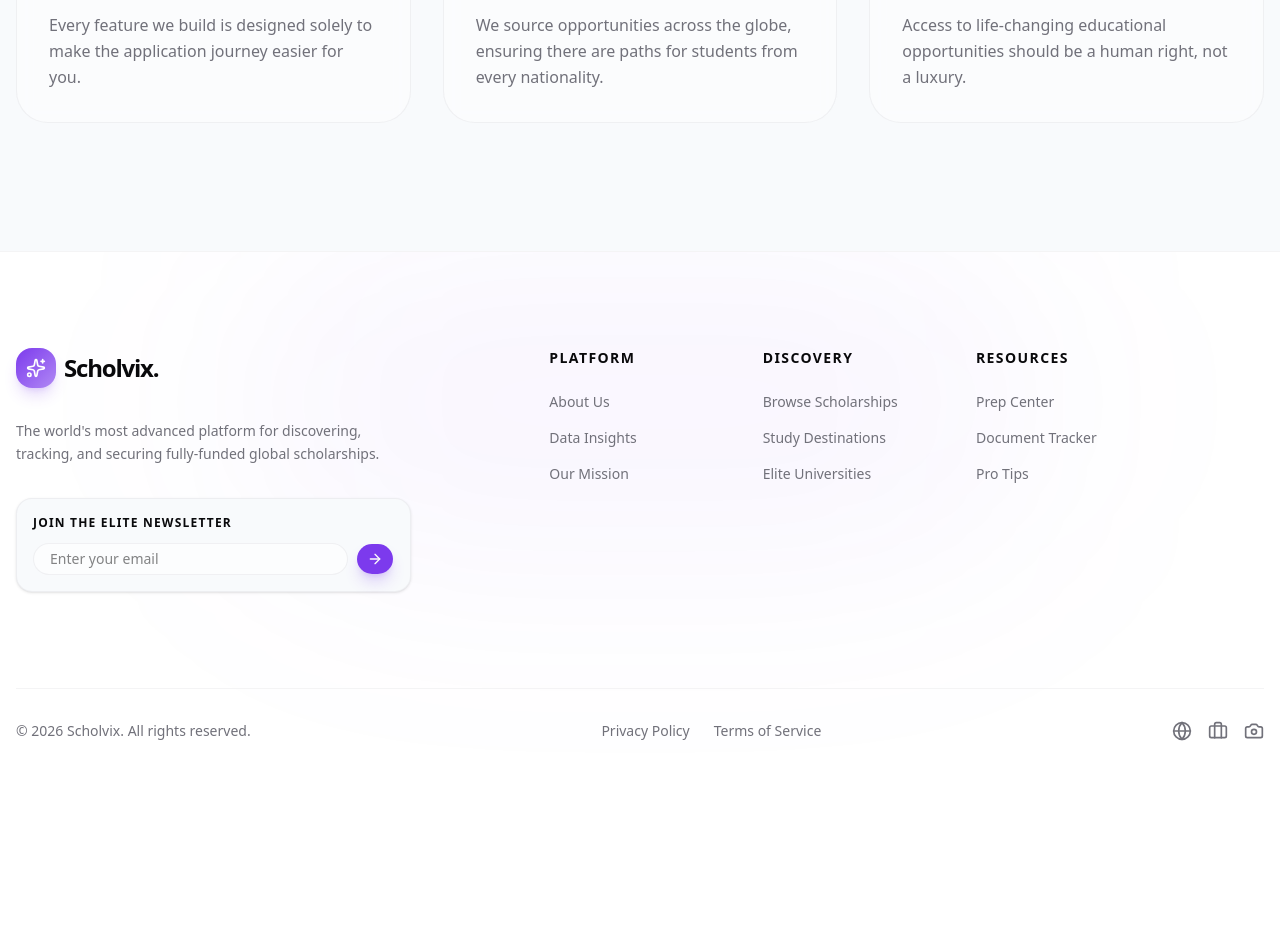
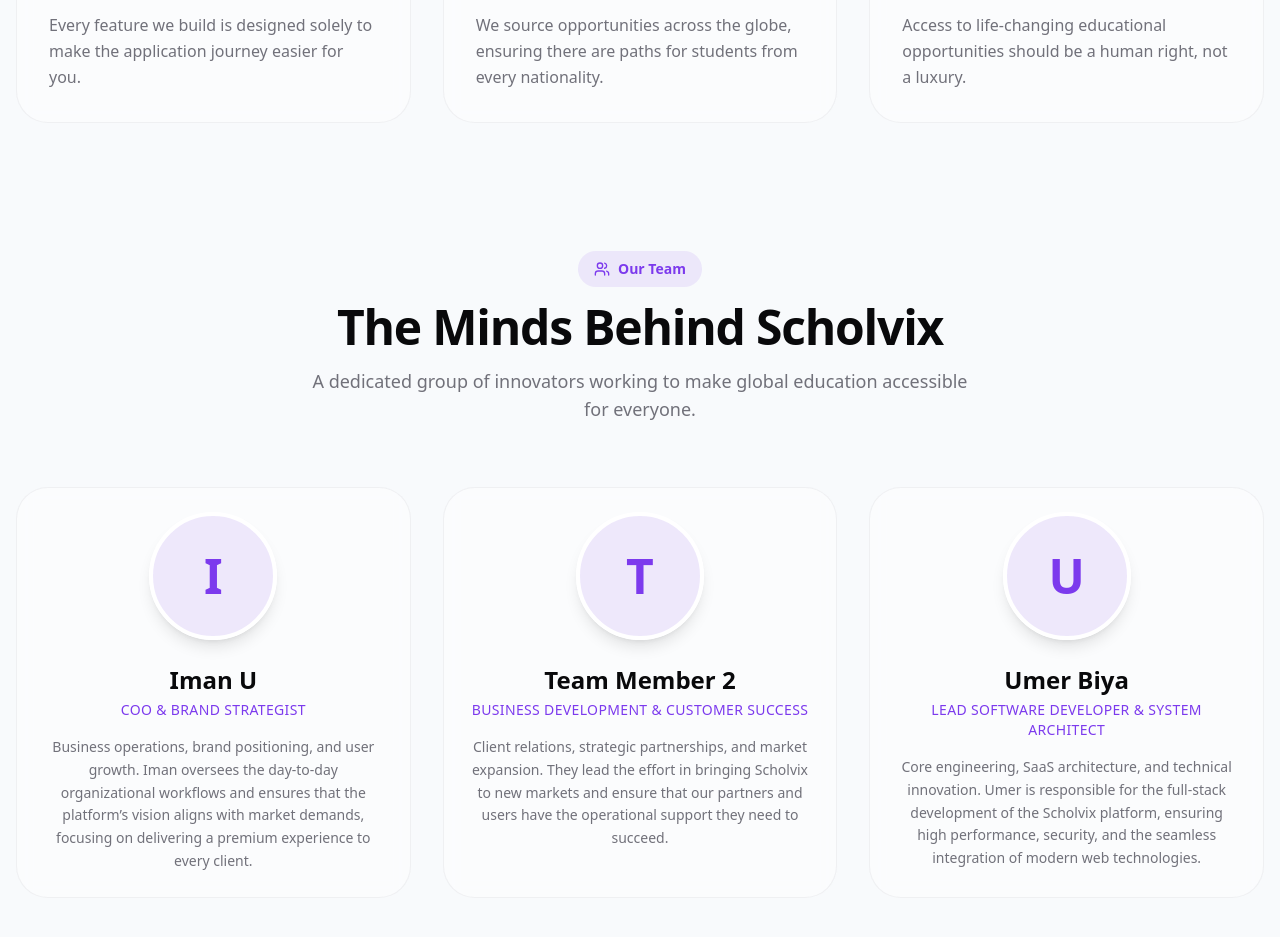
Before and after one commit to Umerbiya/Scholvix, a Next.js app: page /about in a window 1280 px wide. Shown: the part 1507-2444 px from the top of the page. Before the commit the page ends 2344 px from the top, so only its background shows below. Built offline with nearby package versions, Linux system fonts and the light colour scheme.

Commit message:
fix: newnewnew

```diff
--- a/src/app/(public)/about/page.tsx
+++ b/src/app/(public)/about/page.tsx
@@ -1,12 +1,36 @@
 "use client";
 
 import { motion } from "framer-motion";
-import { Sparkles, Heart, Globe, ShieldCheck } from "lucide-react";
+import { Sparkles, Heart, Globe, ShieldCheck, Users } from "lucide-react";
 import Image from "next/image";
+
+const teamMembers = [
+  {
+    name: "Iman U",
+    role: "COO & Brand Strategist",
+    focus:
+      "Business operations, brand positioning, and user growth. Iman oversees the day-to-day organizational workflows and ensures that the platform’s vision aligns with market demands, focusing on delivering a premium experience to every client.",
+    image: "", // Placeholder female professional
+  },
+  {
+    name: "Team Member 2",
+    role: "Business Development & Customer Success",
+    focus:
+      "Client relations, strategic partnerships, and market expansion. They lead the effort in bringing Scholvix to new markets and ensure that our partners and users have the operational support they need to succeed.",
+    image: "", // Placeholder male professional
+  },
+  {
+    name: "Umer Biya",
+    role: "Lead Software Developer & System Architect",
+    focus:
+      "Core engineering, SaaS architecture, and technical innovation. Umer is responsible for the full-stack development of the Scholvix platform, ensuring high performance, security, and the seamless integration of modern web technologies.",
+    image: "", // Placeholder male professional
+  },
+];
 
 export default function AboutPage() {
   return (
-    <div className="min-h-screen bg-slate-50 dark:bg-background pb-32">
+    <div className="min-h-screen bg-slate-50 dark:bg-background pb-32 overflow-hidden">
       {/* Hero Section */}
       <section className="relative w-full py-32 flex items-center justify-center overflow-hidden">
         <div className="absolute inset-0 bg-primary/5 dark:bg-primary/10 rounded-b-[4rem]" />
@@ -100,6 +124,64 @@
           ))}
         </div>
       </section>
+
+      {/* Team Section */}
+      <section className="container mx-auto px-4 pt-32">
+        <motion.div
+          initial={{ opacity: 0, y: 20 }}
+          whileInView={{ opacity: 1, y: 0 }}
+          viewport={{ once: true }}
+          className="text-center mb-16"
+        >
+          <div className="inline-flex items-center justify-center p-2 px-4 rounded-full bg-primary/10 text-primary font-semibold mb-4 text-sm">
+            <Users className="w-4 h-4 mr-2" />
+            Our Team
+          </div>
+          <h2 className="text-4xl md:text-5xl font-extrabold tracking-tight mb-4">
+            The Minds Behind Scholvix
+          </h2>
+          <p className="text-lg text-muted-foreground max-w-2xl mx-auto">
+            A dedicated group of innovators working to make global education accessible for everyone.
+          </p>
+        </motion.div>
+
+        <div className="grid grid-cols-1 md:grid-cols-2 lg:grid-cols-3 gap-8">
+          {teamMembers.map((member, index) => (
+            <motion.div
+              key={index}
+              initial={{ opacity: 0, y: 20 }}
+              whileInView={{ opacity: 1, y: 0 }}
+              viewport={{ once: true }}
+              transition={{ delay: index * 0.15 }}
+              className="group relative bg-card/40 backdrop-blur-sm border border-border/50 rounded-[2rem] p-6 hover:shadow-2xl hover:border-primary/30 transition-all duration-500 flex flex-col items-center text-center"
+            >
+              {/* Avatar Container */}
+              <div className="relative w-32 h-32 rounded-full overflow-hidden mb-6 border-4 border-background shadow-lg group-hover:scale-105 transition-transform duration-500 flex items-center justify-center bg-primary/10">
+                {member.image ? (
+                  <Image
+                    src={member.image}
+                    alt={member.name}
+                    fill
+                    className="object-cover"
+                  />
+                ) : (
+                  <span className="text-5xl font-extrabold text-primary select-none">
+                    {member.name ? member.name.charAt(0).toUpperCase() : "?"}
+                  </span>
+                )}
+              </div>
+
+              <h3 className="text-2xl font-bold mb-1">{member.name}</h3>
+              <p className="text-primary font-medium mb-4 text-sm uppercase tracking-wide">
+                {member.role}
+              </p>
+              <p className="text-muted-foreground text-sm leading-relaxed">
+                {member.focus}
+              </p>
+            </motion.div>
+          ))}
+        </div>
+      </section>
     </div>
   );
 }
```
